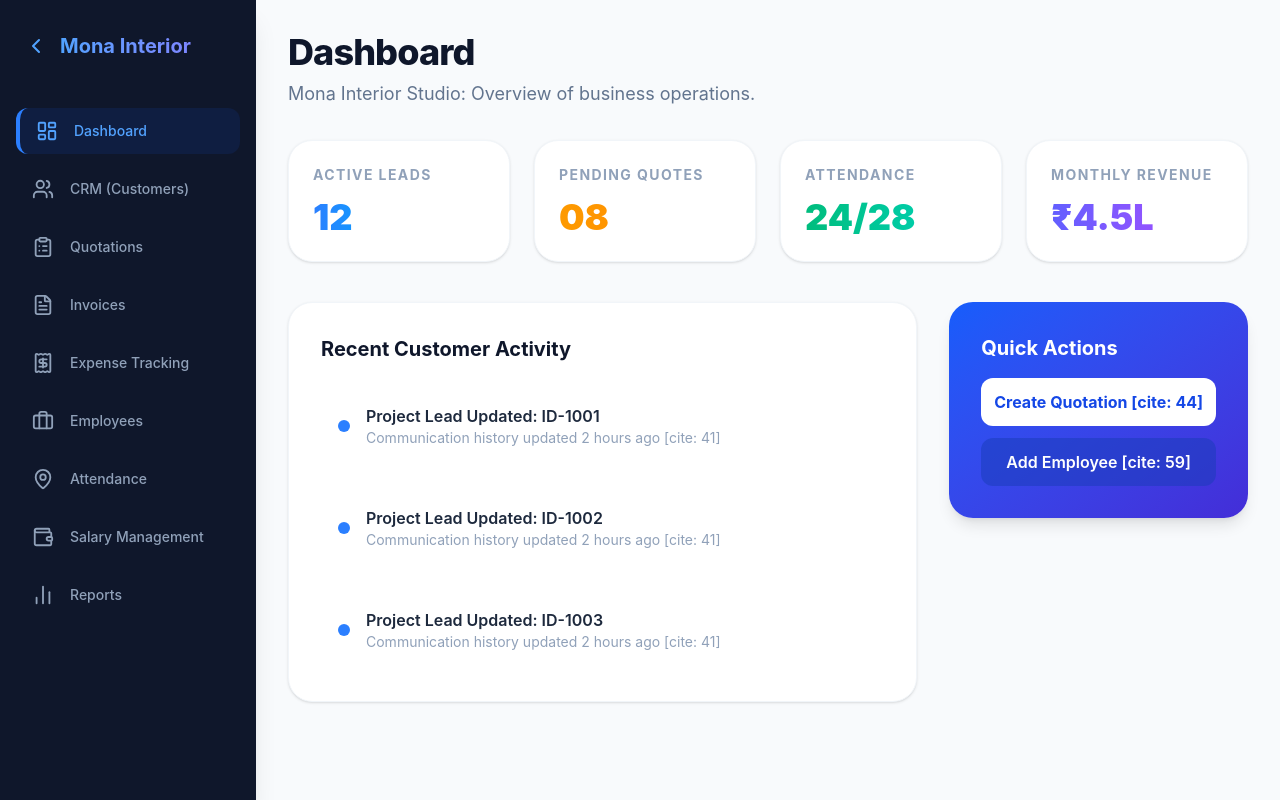
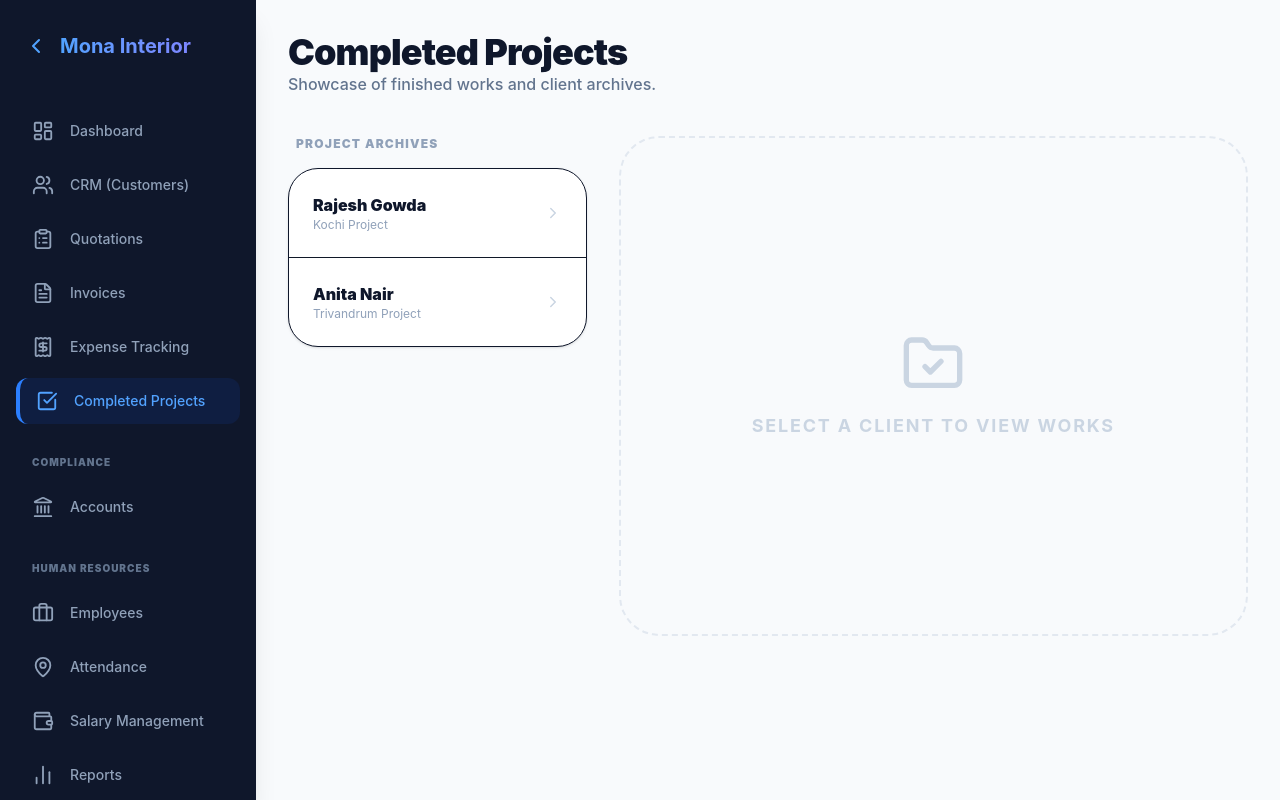
Before and after one commit to Akhilrs-RS/bill-crm, a React (Vite) app in the folder client/: page /completed-projects in a window 1280 px wide. Before the commit this address led to /. Built offline with nearby package versions, Linux system fonts and the light colour scheme.

Commit message:
created all pages

```diff
--- a/client/src/App.jsx
+++ b/client/src/App.jsx
@@ -10,7 +10,9 @@ import Dashboard from "./pages/Dashboard";
 import CRMPage from "./pages/CRMPage";
 import BillingPage from "./pages/BillingPage";
 import QuotationPage from "./pages/QuotationPage";
-import ExpensePage from "./pages/ExpensePage"; // 1. Import the new Expense Page
+import ExpensePage from "./pages/ExpensePage";
+import CompletedProjectsPage from "./pages/CompletedProjectsPage"; // 1. Added Import
+import AccountsPage from "./pages/AccountsPage"; // 2. Added Import
 import EmployeesPage from "./pages/EmployeesPage";
 import AttendancePage from "./pages/AttendancePage";
 import SalaryPage from "./pages/SalaryPage";
@@ -33,9 +35,14 @@ function App() {
 
             <Route path="/billing" element={<BillingPage />} />
             <Route path="/quotations" element={<QuotationPage />} />
+            <Route path="/expenses" element={<ExpensePage />} />
 
-            {/* 2. Added Expense Route */}
-            <Route path="/expenses" element={<ExpensePage />} />
+            {/* 3. New Project & Compliance Routes */}
+            <Route
+              path="/completed-projects"
+              element={<CompletedProjectsPage />}
+            />
+            <Route path="/accounts" element={<AccountsPage />} />
 
             <Route path="/employees" element={<EmployeesPage />} />
             <Route path="/attendance" element={<AttendancePage />} />
--- a/client/src/components/Sidebar.jsx
+++ b/client/src/components/Sidebar.jsx
@@ -11,7 +11,9 @@ import {
   ChevronLeft,
   Wallet,
   MapPin,
-  Receipt, // Added for Expense Tracking
+  Receipt,
+  Landmark, // Added for Accounts/Compliance
+  CheckSquare, // Added for Completed Projects
 } from "lucide-react";
 
 const Sidebar = ({ isOpen, toggleSidebar }) => {
@@ -40,10 +42,26 @@ const Sidebar = ({ isOpen, toggleSidebar }) => {
       icon: <FileText size={22} />,
     },
     {
-      path: "/expenses", // New Expense Route
+      path: "/expenses",
       name: "Expense Tracking",
       icon: <Receipt size={22} />,
     },
+    {
+      path: "/completed-projects", // Added Completed Projects
+      name: "Completed Projects",
+      icon: <CheckSquare size={22} />,
+    },
+
+    // Section Header for Compliance (as seen in IMG_5176.jpg)
+    { type: "header", name: "COMPLIANCE" },
+
+    {
+      path: "/accounts", // Added Accounts
+      name: "Accounts",
+      icon: <Landmark size={22} />,
+    },
+
+    { type: "header", name: "HUMAN RESOURCES" },
     { path: "/employees", name: "Employees", icon: <Briefcase size={22} /> },
     { path: "/attendance", name: "Attendance", icon: <MapPin size={22} /> },
     { path: "/salary", name: "Salary Management", icon: <Wallet size={22} /> },
@@ -56,7 +74,7 @@ const Sidebar = ({ isOpen, toggleSidebar }) => {
         isOpen ? "w-64" : "w-20"
       } bg-slate-900 text-white p-4 flex flex-col h-screen transition-all duration-300 relative shadow-xl`}
     >
-      {/* Clickable Header Area */}
+      {/* Header Area */}
       <div
         onClick={toggleSidebar}
         className="mb-10 mt-2 px-2 flex items-center cursor-pointer group hover:bg-slate-800 rounded-xl p-2 transition"
@@ -77,8 +95,21 @@ const Sidebar = ({ isOpen, toggleSidebar }) => {
       </div>
 
       {/* Navigation */}
-      <ul className="space-y-3 flex-1">
-        {menuItems.map((item) => {
+      <ul className="space-y-2 flex-1">
+        {menuItems.map((item, index) => {
+          // Handle Section Headers
+          if (item.type === "header") {
+            return isOpen ? (
+              <li key={index} className="px-4 pt-4 pb-1">
+                <span className="text-[10px] font-black text-slate-500 uppercase tracking-widest">
+                  {item.name}
+                </span>
+              </li>
+            ) : (
+              <li key={index} className="h-px bg-slate-800 my-4" />
+            );
+          }
+
           const isActive = location.pathname === item.path;
           return (
             <li key={item.path}>
--- /dev/null
+++ b/client/src/pages/CompletedProjectsPage.jsx
@@ -0,0 +1,183 @@
+import React, { useState } from "react";
+import {
+  ImagePlus,
+  Users,
+  FolderCheck,
+  ChevronRight,
+  LayoutGrid,
+} from "lucide-react";
+
+export default function CompletedProjectsPage() {
+  const [selectedClient, setSelectedClient] = useState(null);
+
+  // Mock Data for Client History
+  const [clients] = useState([
+    {
+      id: 1,
+      name: "Rajesh Gowda",
+      location: "Kochi",
+      employees: ["Rahul Kumar (Lead)", "Suresh P. (Carpenter)"],
+      works: [
+        {
+          id: "w1",
+          category: "Living Room Design",
+          image:
+            "https://images.unsplash.com/photo-1583847268964-b28dc8f51f92?q=80&w=400",
+          desc: "Modern minimalist theme with teak finish.",
+        },
+        {
+          id: "w2",
+          category: "Kitchen Design",
+          image:
+            "https://images.unsplash.com/photo-1556911220-e15b29be8c8f?q=80&w=400",
+          desc: "Modular parallel kitchen with granite top.",
+        },
+      ],
+    },
+    {
+      id: 2,
+      name: "Anita Nair",
+      location: "Trivandrum",
+      employees: ["Rahul Kumar (Lead)"],
+      works: [
+        {
+          id: "w3",
+          category: "Bedroom Design",
+          image:
+            "https://images.unsplash.com/photo-1560185007-cde436f6a4d0?q=80&w=400",
+          desc: "Master bedroom with walk-in wardrobe.",
+        },
+      ],
+    },
+  ]);
+
+  return (
+    <div className="p-8 bg-slate-50 min-h-screen font-sans">
+      <div className="flex justify-between items-end mb-10">
+        <div>
+          <h1 className="text-4xl font-black text-slate-900 tracking-tight">
+            Completed Projects
+          </h1>
+          <p className="text-slate-500 font-medium">
+            Showcase of finished works and client archives.
+          </p>
+        </div>
+      </div>
+
+      <div className="grid grid-cols-1 lg:grid-cols-12 gap-8">
+        {/* Left: Client History List */}
+        <div className="lg:col-span-4 space-y-4">
+          <h3 className="text-xs font-black text-slate-400 uppercase tracking-widest px-2">
+            Project Archives
+          </h3>
+          <div className="bg-white border border-slate-900 rounded-[30px] overflow-hidden shadow-sm">
+            {clients.map((client) => (
+              <button
+                key={client.id}
+                onClick={() => setSelectedClient(client)}
+                className={`w-full text-left p-6 flex justify-between items-center border-b last:border-0 transition-colors ${
+                  selectedClient?.id === client.id
+                    ? "bg-indigo-50"
+                    : "hover:bg-slate-50"
+                }`}
+              >
+                <div>
+                  <p className="font-black text-slate-900">{client.name}</p>
+                  <p className="text-xs text-slate-400">
+                    {client.location} Project
+                  </p>
+                </div>
+                <ChevronRight
+                  size={18}
+                  className={
+                    selectedClient?.id === client.id
+                      ? "text-indigo-600"
+                      : "text-slate-300"
+                  }
+                />
+              </button>
+            ))}
+          </div>
+        </div>
+
+        {/* Right: Project Work Cards */}
+        <div className="lg:col-span-8">
+          {selectedClient ? (
+            <div className="space-y-8">
+              {/* Client & Employee Info Header */}
+              <div className="bg-slate-900 text-white p-8 rounded-[40px] shadow-xl">
+                <div className="flex justify-between items-start mb-6">
+                  <div>
+                    <h2 className="text-3xl font-black">
+                      {selectedClient.name}
+                    </h2>
+                    <p className="text-indigo-400 font-bold uppercase text-xs tracking-widest mt-1">
+                      Project Portfolio
+                    </p>
+                  </div>
+                  <button className="bg-white/10 hover:bg-white/20 p-3 rounded-2xl transition">
+                    <ImagePlus size={24} />
+                  </button>
+                </div>
+
+                <div className="flex items-center gap-3 border-t border-white/10 pt-6">
+                  <Users size={18} className="text-slate-400" />
+                  <div className="text-sm">
+                    <span className="text-slate-400 font-medium">Team: </span>
+                    <span className="font-bold">
+                      {selectedClient.employees.join(", ")}
+                    </span>
+                  </div>
+                </div>
+              </div>
+
+              {/* Work Category Cards */}
+              <div className="grid grid-cols-1 md:grid-cols-2 gap-6">
+                {selectedClient.works.map((work) => (
+                  <div
+                    key={work.id}
+                    className="group border border-slate-900 rounded-[35px] overflow-hidden bg-white shadow-sm hover:shadow-xl transition-all"
+                  >
+                    <div className="h-48 overflow-hidden relative">
+                      <img
+                        src={work.image}
+                        alt={work.category}
+                        className="w-full h-full object-cover group-hover:scale-110 transition-transform duration-500"
+                      />
+                      <div className="absolute top-4 left-4 bg-white/90 backdrop-blur-md px-4 py-1 rounded-full text-[10px] font-black uppercase tracking-tighter">
+                        {work.category}
+                      </div>
+                    </div>
+                    <div className="p-6">
+                      <h4 className="font-black text-slate-900 mb-2 uppercase text-sm tracking-tight">
+                        {work.category}
+                      </h4>
+                      <p className="text-xs text-slate-500 leading-relaxed">
+                        {work.desc}
+                      </p>
+                    </div>
+                  </div>
+                ))}
+
+                {/* Upload Provision Placeholder */}
+                <button className="border-2 border-dashed border-slate-300 rounded-[35px] p-8 flex flex-col items-center justify-center text-slate-400 hover:border-indigo-500 hover:text-indigo-500 transition-all gap-3 bg-white/50">
+                  <ImagePlus size={32} />
+                  <span className="font-black text-xs uppercase tracking-widest">
+                    Upload New Category
+                  </span>
+                </button>
+              </div>
+            </div>
+          ) : (
+            <div className="h-[500px] border-2 border-dashed border-slate-200 rounded-[40px] flex flex-col items-center justify-center text-slate-300">
+              <FolderCheck size={64} className="mb-4" />
+              <p className="font-bold text-lg uppercase tracking-widest">
+                Select a client to view works
+              </p>
+            </div>
+          )}
+        </div>
+      </div>
+    </div>
+  );
+}
```
